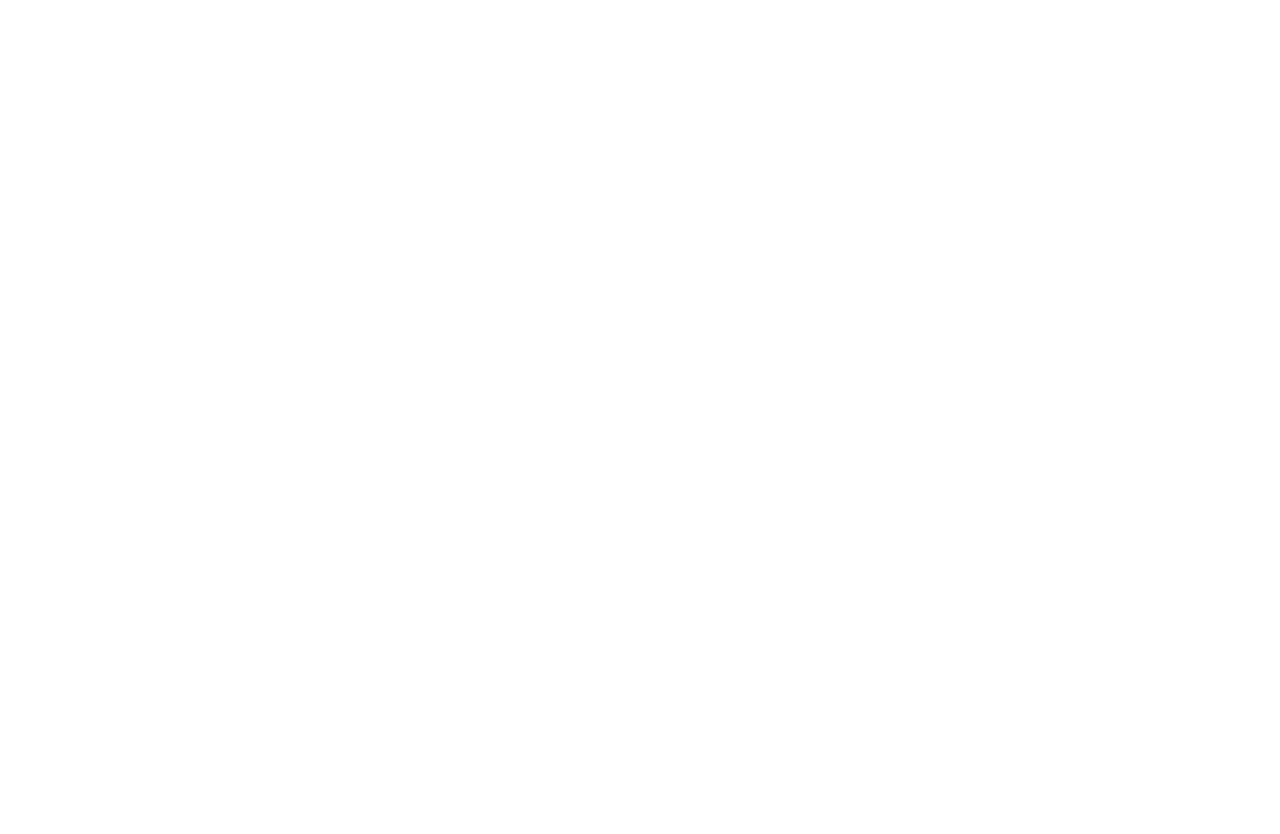
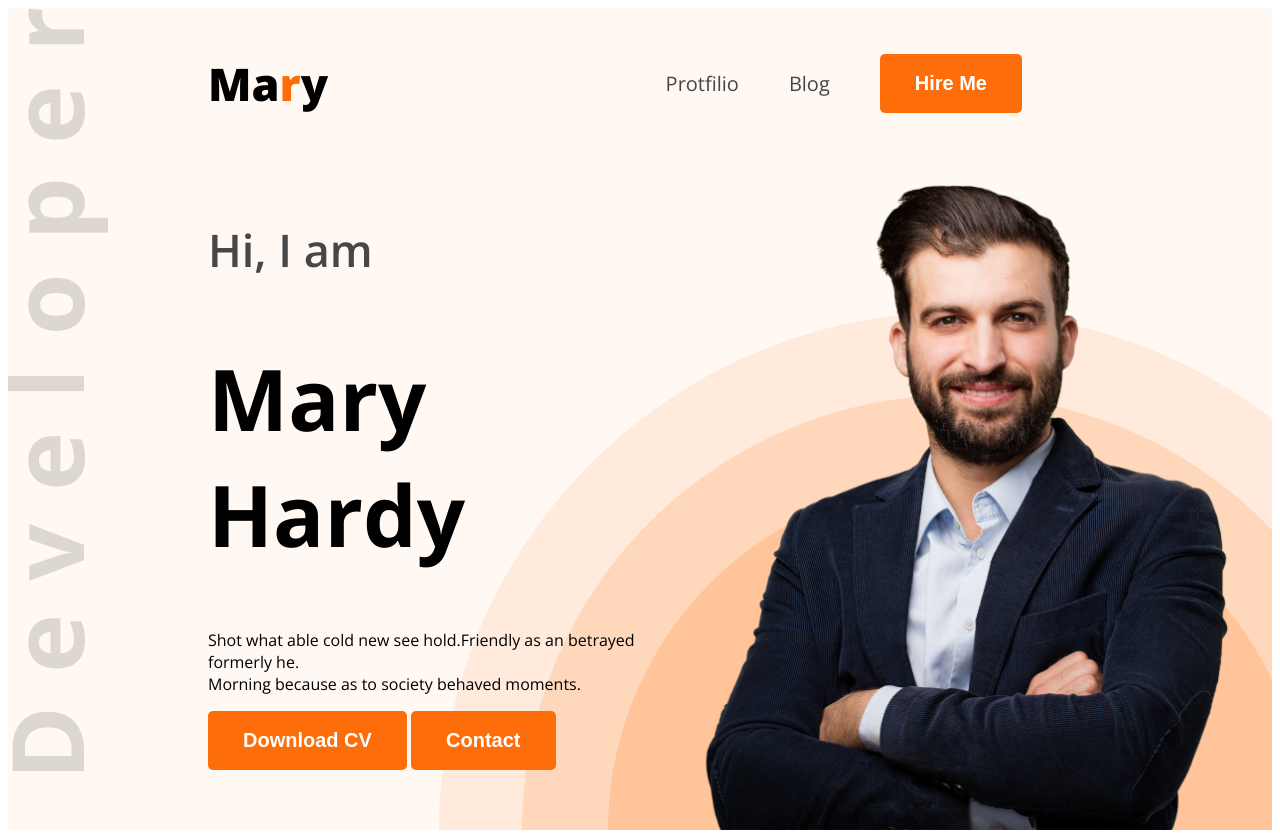
Before and after one commit to AnisurWeb/web-developer-portfolio, a plain HTML site: page index.html in a window 1280 px wide. Shown: the top 834 px of the page. Before the commit the page ends 800 px from the top, so only its background shows below. Drawn offline with nearby package versions, Linux system fonts and the light colour scheme.

Commit message:
body part

```diff
--- a/index.html
+++ b/index.html
@@ -6,14 +6,68 @@
     <title>web developer portfolio</title>
     <link rel="stylesheet" href="style/style.css">
 </head>
-<body>
+<body class="open-sans-normal">
 
-    <header>
+    <header class="secondary-bg">
+
+        <nav>
+            <h3 class="nav-title">Ma<span class="text-primary">r</span>y</h3>
+            <ul>
+                <li> <a class="dark-2" href="">Protfilio</a></li>
+                <li><a class="dark-2" href="">Blog</a></li>
+                <li><a><button class="btn-primary">Hire Me</button></a></li>
+
+            </ul>
+
+        </nav>
+
+        <div class="banner">
+
+            <div class="banner-conten">
+                <h4 class="banner-greetings dark-2">Hi, I am</h4>
+                <h1 class="banner-title">Mary Hardy</h1>
+                <p class="banner-description">
+                    Shot what able cold new see hold.Friendly as an betrayed formerly he. <br> Morning because as to society behaved moments.
+                </p>
+
+                <button class="btn-primary">Download CV</button>
+                <button class="btn-primary">Contact</button>
+
+            </div>
+
+            <img class="banner-profile-pic" src="images/hardy.png" alt="">
+        </div>
 
     </header>
 
     <main>
+         <section class="about secondary-bg">
 
+            <h3 class="section-title">About Me</h3>
+            <p class="section-description">I, m a designer & developer with a passion for web design. I enjoy developing simple, clean and slick websites that provide real value to the end user. Thousands of clients have procured exceptional resulfs while working with me. Delivering work within time and budget which meets clients requirements in our mata.</p>
+
+            <div class="about-items">
+
+                <div class="about-item">
+                    <p class="item-title">Name </p>
+                    <p class="item-description">Mary Hardy </p>
+                </div>
+                <div class="about-item">
+                    <p class="item-title">Email</p>
+                    <p class="item-description">abc@gmail.com</p>
+                </div>
+                <div class="about-item">
+                    <p class="item-title">Date of Birth</p>
+                    <p class="item-description"> dec 16, 1971</p>
+                </div>
+                <div class="about-item">
+                    <p class="item-title">From</p>
+                    <p class="item-description">Dhaka, BD</p>
+                </div>
+            </div>
+
+
+         </section>
     </main>
 
     <footer>
--- a/style/style.css
+++ b/style/style.css
@@ -0,0 +1,132 @@
+@import url('https://fonts.googleapis.com/css2?family=Open+Sans:ital,wght@0,300..800;1,300..800&display=swap');
+
+
+
+.open-sans-normal {
+  font-family: "Open Sans", sans-serif;
+  font-optical-sizing: auto;
+   font-style: normal;
+  font-variation-settings:
+    "wdth" 100;
+}
+
+/* header */
+header{
+
+    background-image: url('../images/developer.png'), url('../images/header_bg.png');
+    background-repeat: no-repeat;
+    background-position: top left, bottom right;
+}
+
+
+/* shared style */
+
+.secondary-bg{
+    background-color: #fff8f3;
+}
+.text-primary{
+    color: #fd6e0a;
+}
+
+.dark-2{
+    color: #474747;
+}
+
+.btn-primary{
+    background-color: #fd6e0a;
+    font-weight: bold;
+    color: rgb(255, 255, 255);
+    padding: 18px 35px;
+    border-radius: 5px;
+    font-size: 20px;
+    border: none;
+}
+nav ul{
+    display: flex;
+    align-items: center ;
+}
+
+.section-title{
+    font-size: 35px;
+    font-weight: bold;
+    color: #181818;
+}
+
+.section-description{
+    font-size: 18px;
+    color: #757575;
+}
+
+
+/* nav styles */
+
+nav{
+    display: flex;
+    align-items: center;
+
+    justify-content: space-between;
+    margin: 0px 200px;
+}
+.nav-title{
+    font-weight: 800;
+    font-size: 45px;
+}
+
+nav ul li{
+    list-style: none;
+    margin-right: 50px;
+}
+nav li a{
+    text-decoration: none;
+    font-size: 20px;
+}
+
+/* banneer style */
+
+.banner{
+    display: flex;
+    justify-content: space-between;
+    margin: 0 35px 0 200px;
+}
+
+.banner-content{
+    max-width: 580px;
+}
+
+.banner-greetings{
+    font-size: 45px;
+    font-weight: 600;
+}
+
+.banner-title{
+    font-weight: bold;
+    font-size: 85px;
+}
+
+.banner-profile-pic{
+    width: 580px;
+}
+
+/* main style */
+
+.main{
+    max-width: 1140px;
+    margin: 0 auto;
+}
+/* about style */
+
+.about{
+    border-radius: 10px;
+    padding: 130px 150px;
+    text-align: center;
+    margin-top: 130px;
+}
+
+.about-items{
+    display: flex;
+    justify-content: space-around;
+}
+
+.item-description{
+    font-weight: 600;
+}
```
